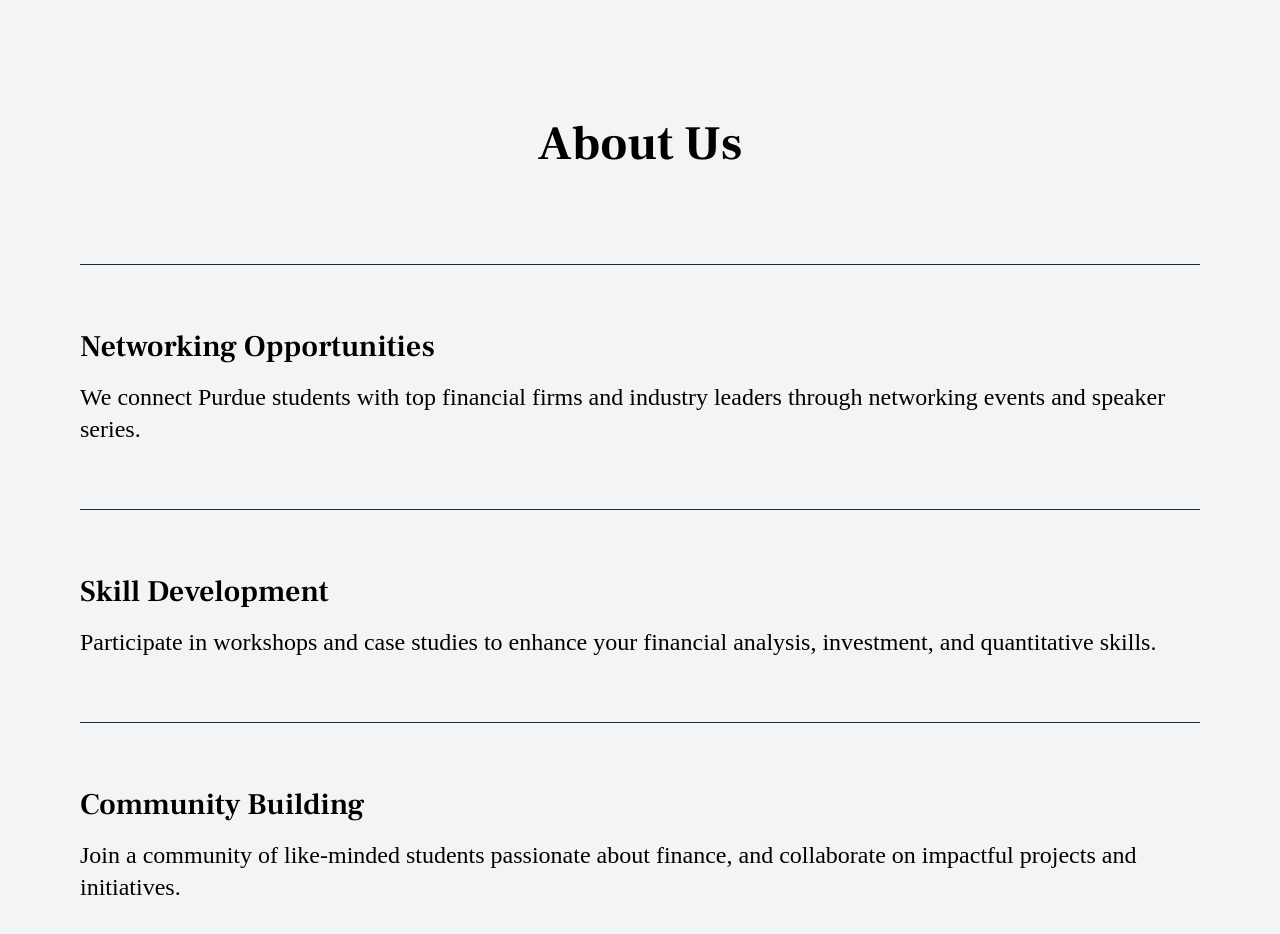
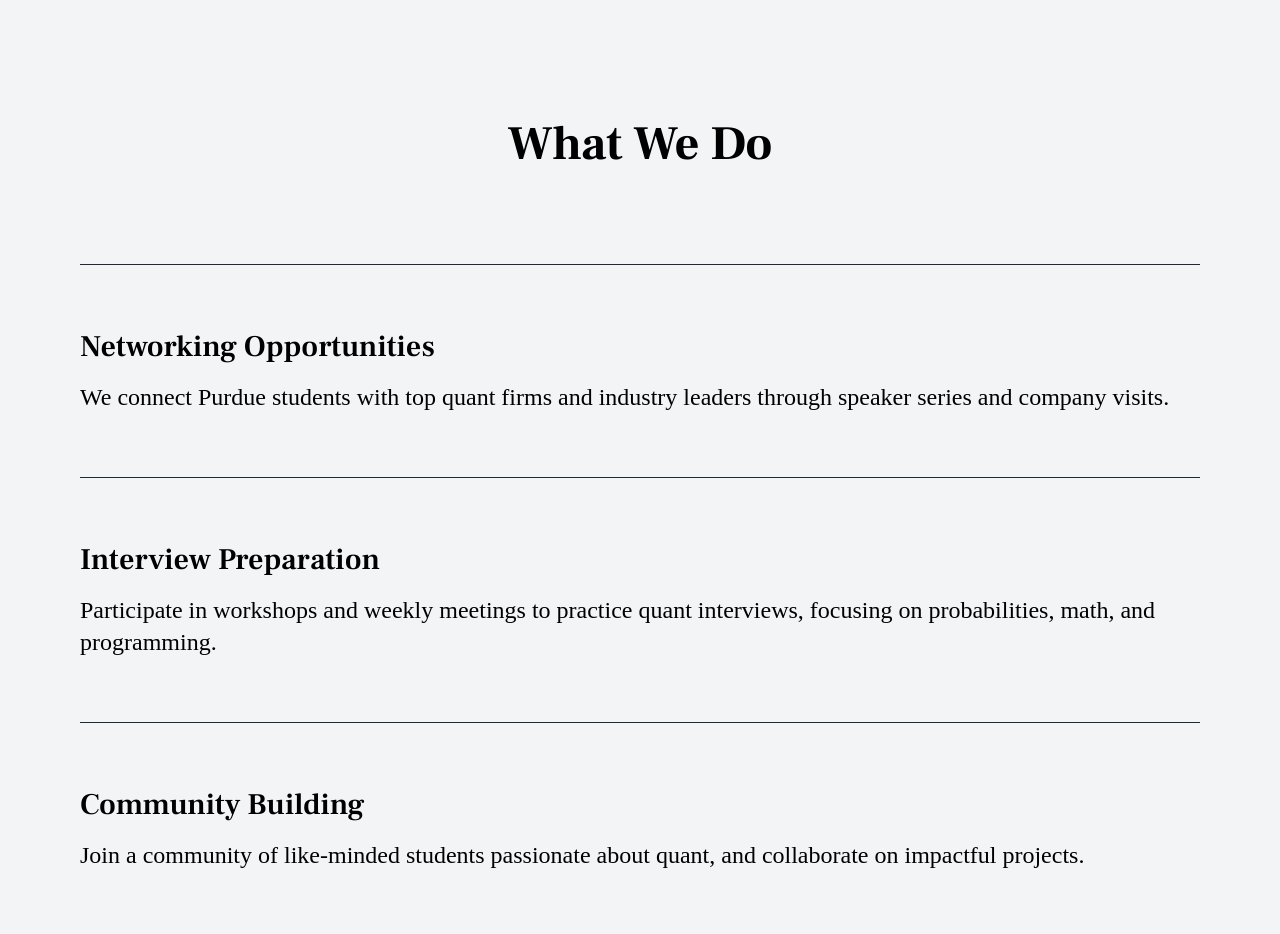
Before and after one commit to Boiler-Quant/boiler_quant_web, a React (Create React App) app: page / in a window 1280 px wide. Shown: the part 840-1774 px from the top of the page. Built offline with nearby package versions, Linux system fonts and the light colour scheme; no server answers.

Commit message:
Content Update

```diff
--- a/src/components/Main.js
+++ b/src/components/Main.js
@@ -46,13 +46,13 @@ const Main = () => {
 
       {/* About Us Section */}
       <section className="py-40 px-20 bg-gray-100 flex flex-col items-center w-full">
-        <h2 className="text-5xl font-bold mb-12 font-frank">About Us</h2>
+        <h2 className="text-5xl font-bold mb-12 font-frank">What We Do</h2>
         <div className="container space-y-16">
           <hr className="my-12 border-gray-800" />
           {/* Section 1 */}
           <Section
             title="Networking Opportunities"
-            content="We connect Purdue students with top financial firms and industry leaders through networking events and speaker series."
+            content="We connect Purdue students with top quant firms and industry leaders through speaker series and company visits."
             animation="slideInLeft"
           />
 
@@ -61,8 +61,8 @@ const Main = () => {
 
           {/* Section 2 */}
           <Section
-            title="Skill Development"
-            content="Participate in workshops and case studies to enhance your financial analysis, investment, and quantitative skills."
+            title="Interview Preparation"
+            content="Participate in workshops and weekly meetings to practice quant interviews, focusing on probabilities, math, and programming."
             animation="slideInRight"
           />
 
@@ -72,7 +72,7 @@ const Main = () => {
           {/* Section 3 */}
           <Section
             title="Community Building"
-            content="Join a community of like-minded students passionate about finance, and collaborate on impactful projects and initiatives."
+            content="Join a community of like-minded students passionate about quant, and collaborate on impactful projects."
             animation="slideInLeft"
           />
         </div>
```
